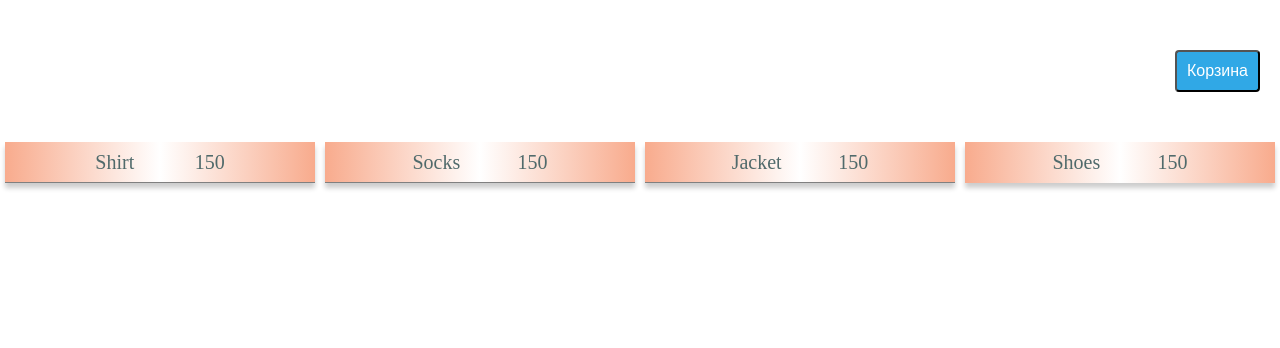
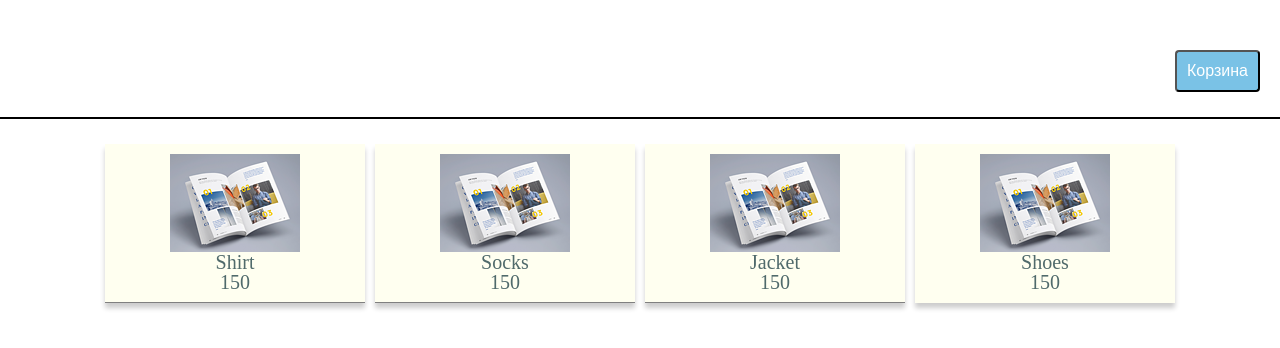
Before and after one commit to Vitalick37/GB-JS-2, a plain HTML site: page index.html in a window 1280 px wide. Drawn offline with Linux system fonts and the light colour scheme.

Commit message:
пустые классы для корзины товаров и элемента корзины товаров.

```diff
--- a/app.js
+++ b/app.js
@@ -28,16 +28,23 @@
 
 // renderGoodsList(goods);
 
+
+//
+//
+// Товар на странице
+
 class GoodsItem {
-constructor (title, price) {
+    constructor(title, price) {
         this.title = title;
         this.price = price;
     }
-render () {
-   return `<div class="goods-item"><h3>${this.title}</h3><p>${this.price}</p></div>`;
+    render() {
+        return `<div class="goods-item"><img src="img/photo_widjet_3.png" alt="foto"><h3>${this.title}</h3><p>${this.price}</p></div>`;
     }
 };
-
+//
+//
+// Список товаров на странице
 class GoodsList {
     constructor() {
         this.goods = [];
@@ -69,7 +76,48 @@ render() {
         });
         document.querySelector('.goods-list').innerHTML = listHtml;
     }
+    sumGoods() {
+        let sum = 0;
+        this.goods.forEach(good => {
+            sum += good.price;
+        });
+        console.log(sum);
+    }
 };
 let list = new GoodsList();
 list.fetchGoods();
 list.render();
+list.sumGoods();
+//
+//
+// Товар в корзине
+
+class CrateGoodsItem {
+    constructor(title, price, count) {
+        this.title = title;
+        this.price = price;
+        this.count = count;
+    }
+    render() {
+        return `<div class="crate-item"><h3>${this.title}</h3><p>${this.price}</p><p>${this.count}</p></div>`;
+    }
+};
+//
+//
+// Крзина товаров
+class CrateGoods {
+    constructor() {
+        this.goods = [];
+    }
+    addItemCrate(newItem) {
+        this.goods.push(newItem);
+    }
+    render() {
+        let listHtml = '';
+        this.goods.forEach(good => {
+            let goodsItem = new CrateGoodsItem(good.title, good.price, good.count);
+            listHtml += goodsItem.render();
+        });
+
+    }
+};
--- a/index.html
+++ b/index.html
@@ -8,15 +8,16 @@
     <title>Document</title>
     <link rel="stylesheet" href="reset.css">
     <style>
-        header {
+        .header {
             display: flex;
             flex-direction: row-reverse;
-            margin: 50px 20px 50px 0;
+            padding: 50px 20px 25px 0;
+            border-bottom: 2px solid black;
         }
 
-        button {
+        .cart-button {
             text-decoration: none;
-            background: #30A8E6;
+            background: rgb(122, 194, 230);
             color: #fff;
             padding: 10px;
             font-family: arial;
@@ -27,13 +28,13 @@
 
         }
 
-        button:hover {
+        .cart-button:hover {
             background: #1C85BB;
         }
 
         .goods-list {
             list-style: none;
-            padding: 0;
+            padding: 25px 10px;
             display: flex;
             flex-wrap: wrap;
             justify-content: center;
@@ -41,16 +42,20 @@
 
         .goods-item {
             padding: 10px 30px;
-            background: linear-gradient(to left, #f8ab8d 0%, white, #f8ab8d);
+            /* background: linear-gradient(to left, rgb(100, 178, 218) 0%, white, rgb(122, 194, 230)); */
+            background: #fffff0;
             border-bottom: 1px solid grey;
             color: #506a6b;
             font-size: 20px;
             box-shadow: 0 5px 5px 0 rgba(0, 0, 0, .2);
 
-            width: 250px;
+            width: 200px;
             display: flex;
-            justify-content: space-evenly;
+            flex-wrap: wrap;
+            flex-direction: column;
+            align-items: center;
             margin: 0 5px 5px 5px;
+
         }
 
         .goods-item:last-child {
@@ -60,11 +65,12 @@
 </head>
 
 <body>
-    <header>
+    <header class="header">
         <button class="cart-button">Корзина</button>
 
     </header>
     <main>
+
         <div class="goods-list"></div>
     </main>
     <script src="app.js"></script>
```
Also changed, not shown: img/photo_widjet_3.png (added). Lines whose indentation alone changed are shown as unchanged.
